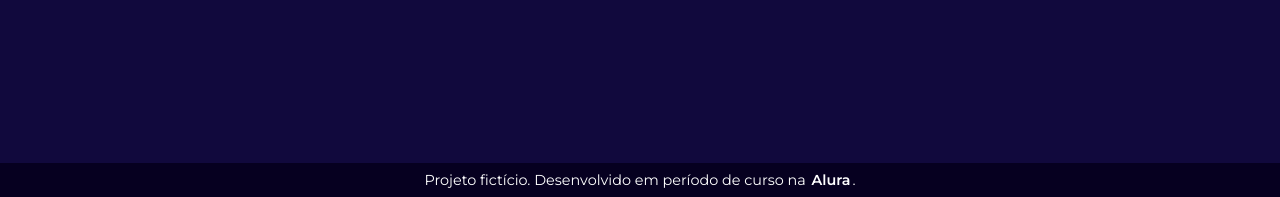
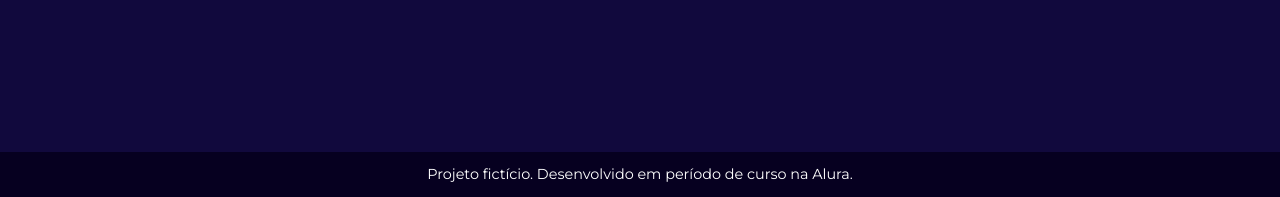
Before and after one commit to gioperrone/alura, a plain HTML site: page javascript-validacoes-reconhecimento-voz/numero-secreto/index.html in a window 1280 px wide. Shown: the part 603-800 px from the top of the page. Drawn offline with nearby package versions, Linux system fonts and the light colour scheme.

Commit message:
ajustando footer no css
numero-secreto

```diff
--- a/javascript-validacoes-reconhecimento-voz/numero-secreto/index.html
+++ b/javascript-validacoes-reconhecimento-voz/numero-secreto/index.html
@@ -22,7 +22,7 @@
     </div>
 
 
-    <footer>Projeto fictício. Desenvolvido em período de curso na <a href="https://www.alura.com.br/" target="_blank">Alura</a>.</footer>
+    <footer><a href="https://www.alura.com.br/" target="_blank">Projeto fictício. Desenvolvido em período de curso na Alura.</a></footer>
 
 
 
--- a/javascript-validacoes-reconhecimento-voz/numero-secreto/style.css
+++ b/javascript-validacoes-reconhecimento-voz/numero-secreto/style.css
@@ -56,24 +56,28 @@ h3 {
 }
 
 footer {
-    position: fixed;
+    display: flex;
+    align-items: center;
+    justify-content: center;
+    position: absolute;
     bottom: 0;
     width: 100%;
+    height: 45px;
     background-color: #060020;
-    padding: 10px;
-    font-size: .9em;
 }
 
 footer a {
+    text-align: center;
+    font-size: .9em;
+    margin: 0 20px;
     text-decoration: none;
     color: white;
-    font-weight: 600;
-    padding: 12px 2px;
 }
 
 footer a:hover {
     transition: .5s;
     color: var(--primary-color);
+    font-weight: 600;
 }
 
 
@@ -96,4 +100,8 @@ footer a:hover {
     .mensagem {
         font-size: 1.2em;
     }
+
+    footer a {
+        font-size: .8em;
+    }
 }
```
